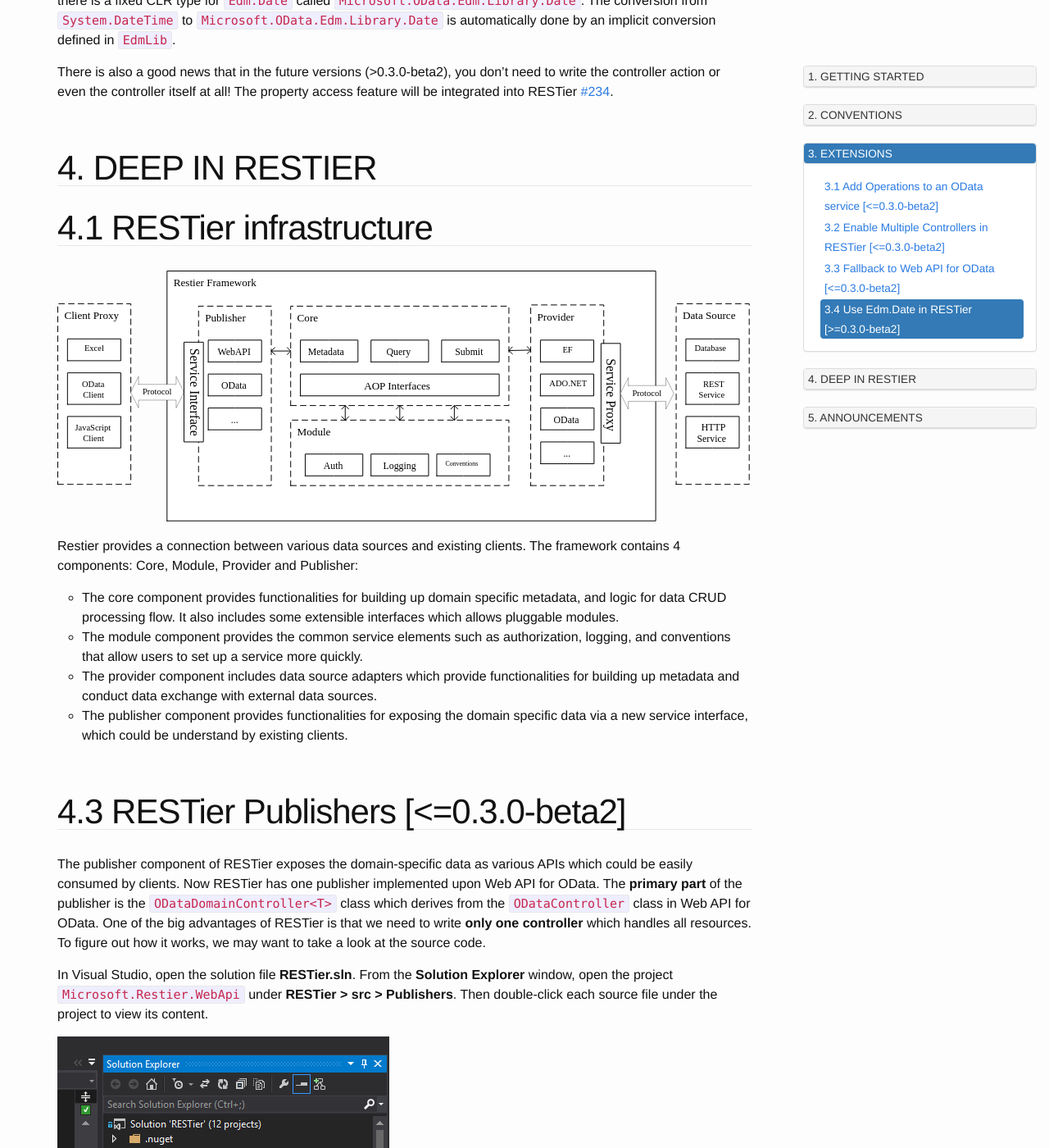
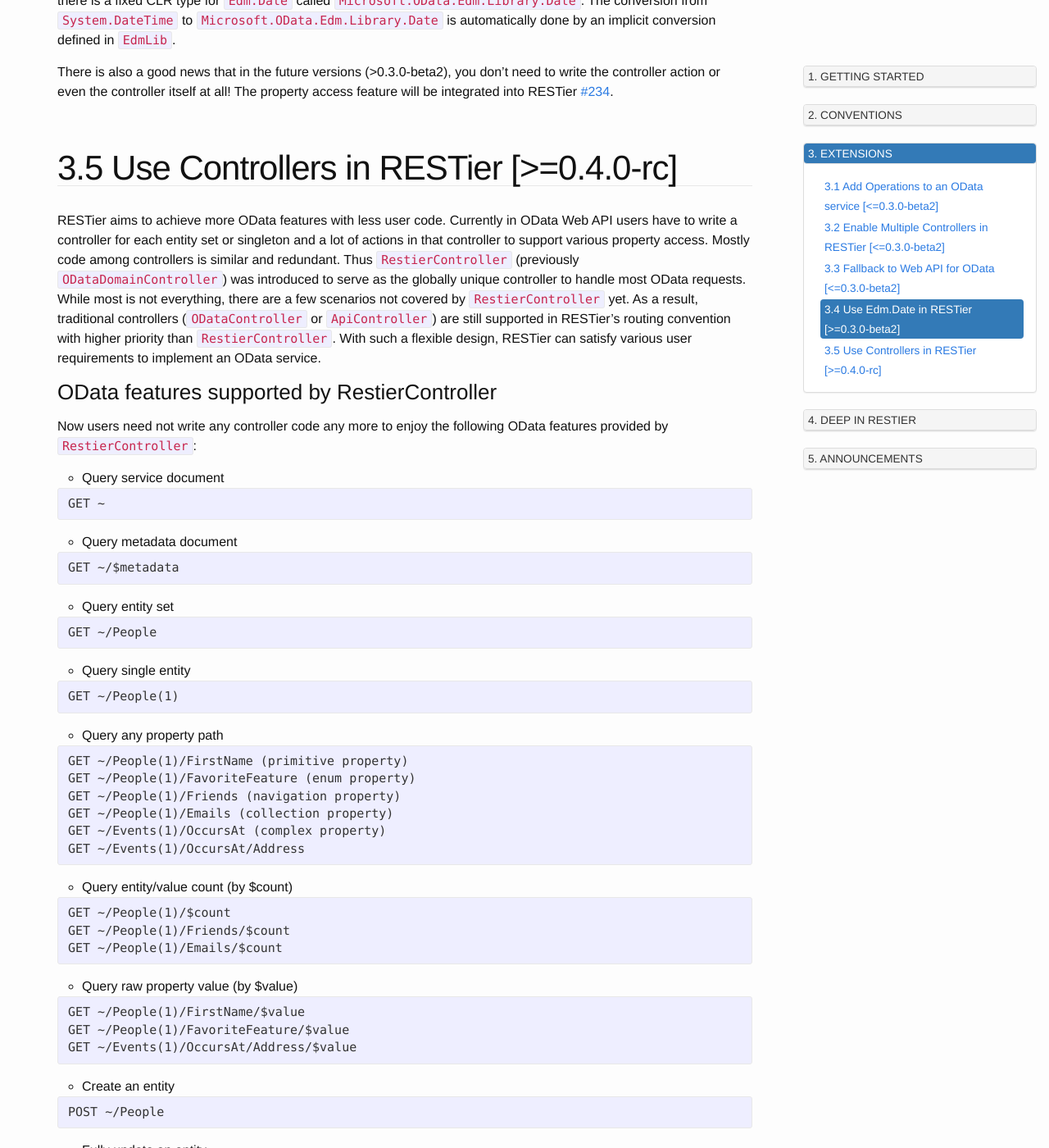
Before and after one commit to OData/RESTier, a Jekyll site: the page built from index.html, in a window 1280 px wide and 1400 px high, scrolled down 19880 px. Shown: the whole window at 82% size. Built offline with Jekyll 4.4.1, drawn with Linux system fonts in a browser that asks for light colours; nearby versions of some CDN libraries; some of the changed text lies outside the part shown.

Commit message:
Update 2015-10-22-04-27-Controllers.md

```diff
--- /dev/null
+++ b/_posts/2015-10-22-04-27-Controllers.md
@@ -0,0 +1,84 @@
+---
+layout: post
+title: "3.5 Use Controllers in RESTier [>=0.4.0-rc]"
+description: ""
+category: "3. Extensions"
+---
+
+RESTier aims to achieve more OData features with less user code. Currently in OData Web API users have to write a controller for each entity set or singleton and a lot of actions in that controller to support various property access. Mostly code among controllers is similar and redundant. Thus `RestierController` (previously `ODataDomainController`) was introduced to serve as the globally unique controller to handle most OData requests. While most is not everything, there are a few scenarios not covered by `RestierController` yet. As a result, traditional controllers (`ODataController` or `ApiController`) are still supported in RESTier's routing convention with higher priority than `RestierController`. With such a flexible design, RESTier can satisfy various user requirements to implement an OData service.
+
+### OData features supported by RestierController
+Now users need not write any controller code any more to enjoy the following OData features provided by `RestierController`:
+
+ - Query service document
+{% highlight text %}
+GET ~
+{% endhighlight %}
+ - Query metadata document
+{% highlight text %}
+GET ~/$metadata
+{% endhighlight %}
+ - Query entity set
+{% highlight text %}
+GET ~/People
+{% endhighlight %}
+ - Query single entity
+{% highlight text %}
+GET ~/People(1)
+{% endhighlight %}
+ - Query any property path
+{% highlight text %}
+GET ~/People(1)/FirstName (primitive property)
+GET ~/People(1)/FavoriteFeature (enum property)
+GET ~/People(1)/Friends (navigation property)
+GET ~/People(1)/Emails (collection property)
+GET ~/Events(1)/OccursAt (complex property)
+GET ~/Events(1)/OccursAt/Address
+{% endhighlight %}
+ - Query entity/value count (by $count)
+{% highlight text %}
+GET ~/People(1)/$count
+GET ~/People(1)/Friends/$count
+GET ~/People(1)/Emails/$count
+{% endhighlight %}
+ - Query raw property value (by $value)
+{% highlight text %}
+GET ~/People(1)/FirstName/$value
+GET ~/People(1)/FavoriteFeature/$value
+GET ~/Events(1)/OccursAt/Address/$value
+{% endhighlight %}
+ - Create an entity
+{% highlight text %}
+POST ~/People
+{% endhighlight %}
+ - Fully update an entity
+{% highlight text %}
+PUT ~/People(1)
+{% endhighlight %}
+ - Partially update an entity
+{% highlight text %}
+PATCH ~/People(1)
+{% endhighlight %}
+ - Delete an entity
+{% highlight text %}
+DELETE ~/People(1)
+{% endhighlight %}
+
+### A little secret behind query
+Users may wonder how RESTier handles all these queries in a generic way in only one controller. Actually `RestierController` will use an internal class `RestierQueryBuilder` to go through each `ODataPathSegment` and gradually compose a LINQ query. Here is an example. If user sends the following query:
+
+{% highlight text %}
+GET ~/People(1)/Emails/$count
+{% endhighlight %}
+
+The final LINQ query generated will be like (suppose EF is being used):
+
+{% highlight csharp %}
+DbContext.People.Where<Person>(p => p.PersonId == 1).SelectMany<string>(p => p.Emails).Count();
+{% endhighlight %}
+
+### Use custom controllers
+Users may not always want their requests to be processed by `RestierController`. RESTier of course provides several ways to override this.
+
+ - **Convention routing**. If user defines a controller (**MUST** inherit from `ODataController`) with specific name for an entity set (like `PeopleController` for the entity set `People`), all requests to that entity set will be routed to the the user-defined controller instead of `RestierController`.
+ - **Attribute routing**. `ODataRouteAttribute` always has the highest priority in routing. Now users are recommended to use attribute routing to implement OData operation and singleton.
```
Also changed, not shown: _posts/2015-10-10-03-14-0-4-0-rc.md (+1 -1 lines).
